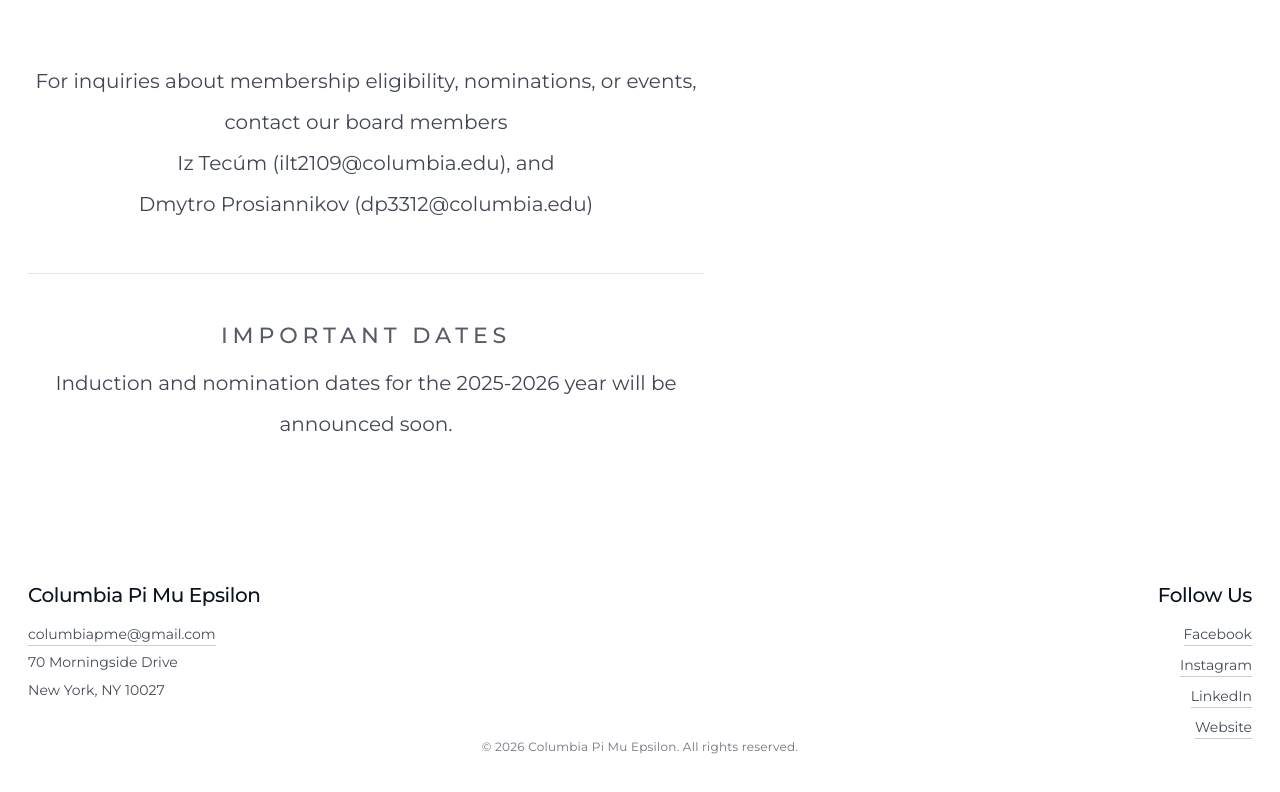
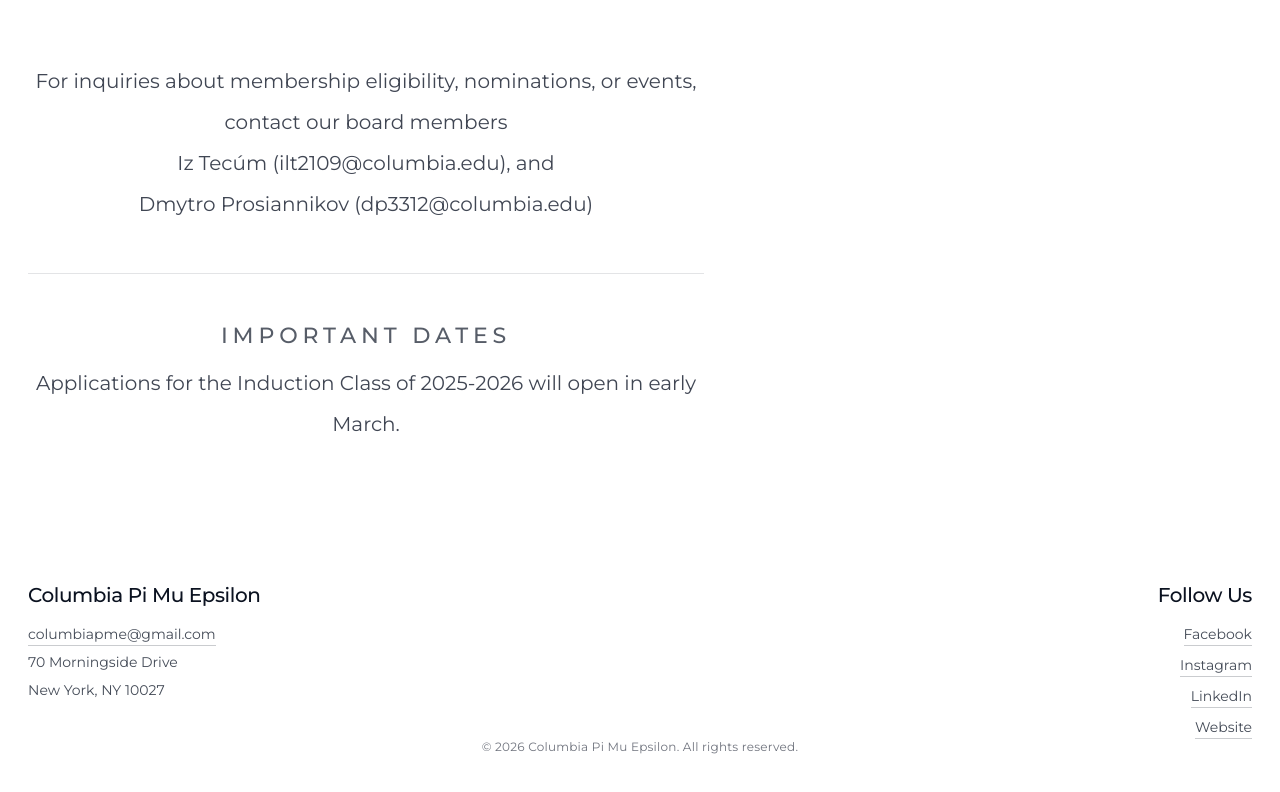
Before and after one commit to iz-tecum/columbiapme, a website: page recruitment/index.html in a window 1280 px wide. Shown: the part 1713-2505 px from the top of the page. Drawn offline with Linux system fonts and the light colour scheme.

Commit message:
Update important dates for recruitment section

```diff
--- a/recruitment/index.html
+++ b/recruitment/index.html
@@ -928,7 +928,7 @@
 
             <div class="recruit-section" aria-label="Important dates">
               <div class="recruit-section-title">Important Dates</div>
-              <p class="recruit-section-body">Induction and nomination dates for the 2025-2026 year will be announced soon.</p>
+              <p class="recruit-section-body">Applications for the Induction Class of 2025-2026 will open in early March.</p>
             </div>
           </div>
         </div>
```
